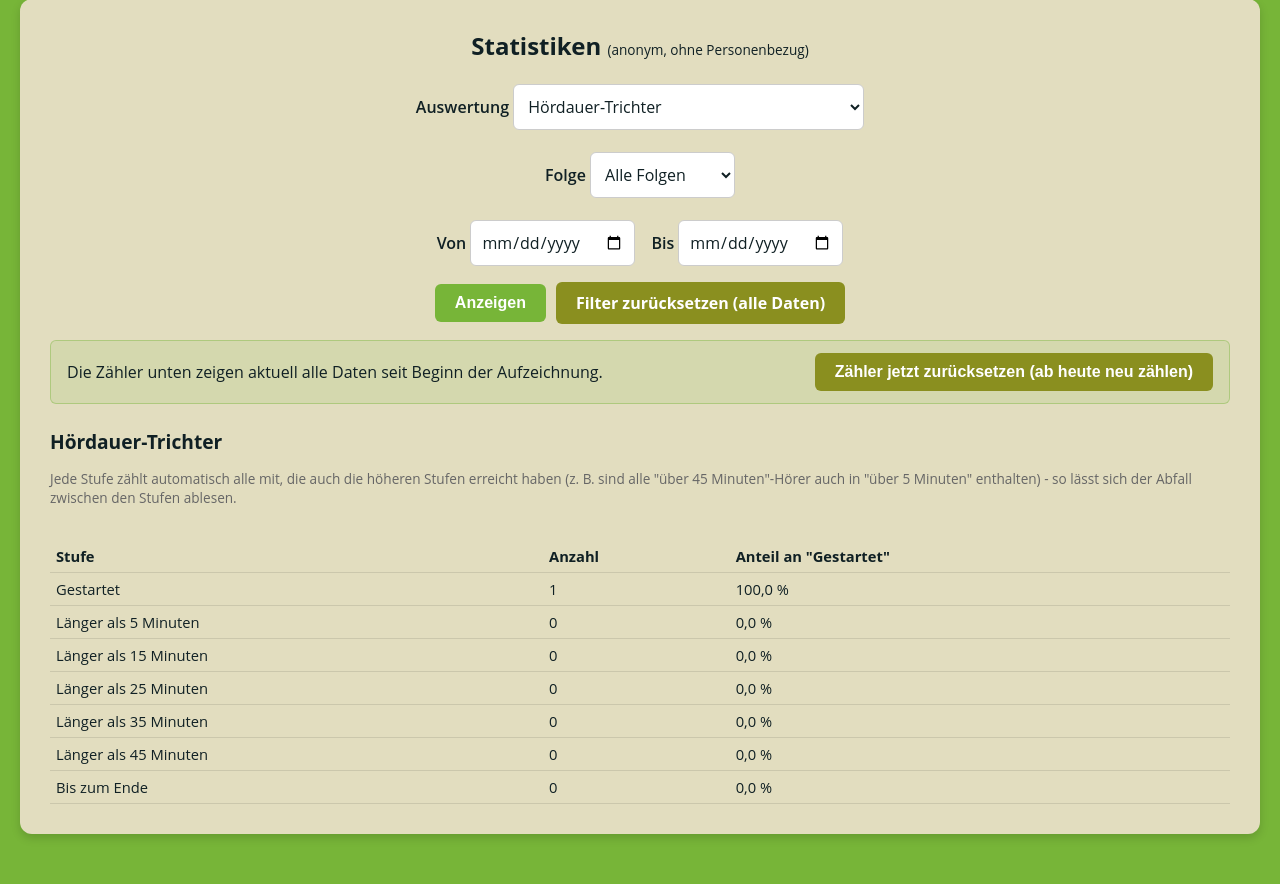
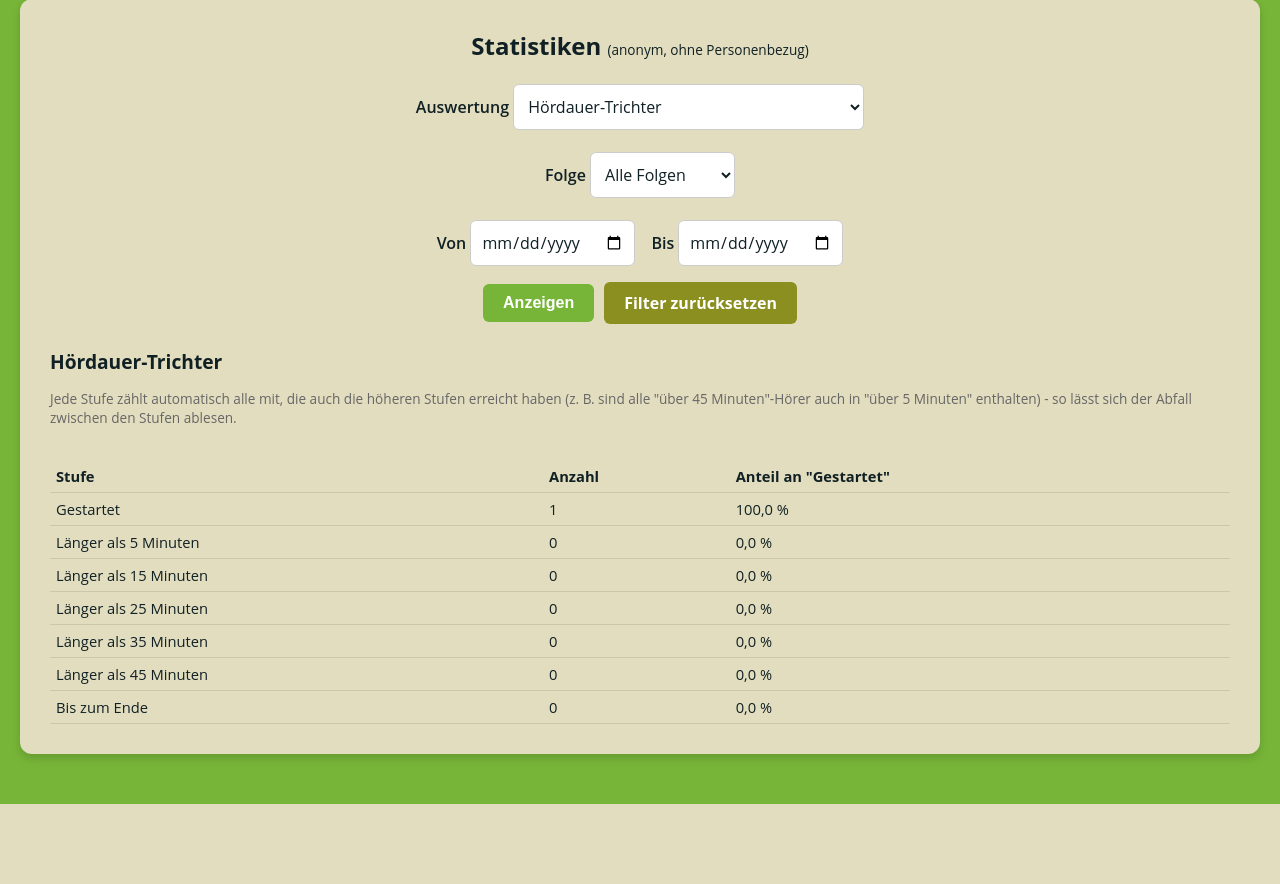
Before and after one commit to Suedsalat/suedsalat-app, a PHP site: page /admin/statistics.php in a window 1280 px wide. Shown: the part 548-1432 px from the top of the page. After the commit the page ends 1352 px from the top, so only its background shows below. Run offline with PHP 8.4, Linux system fonts and the light colour scheme; the visitor is signed in with stand-in values (Sample User, id 1); tables that the repository leaves empty or names only in its code hold one stand-in row (values such as "Sample post"); some libraries are stand-ins or nearby versions.

Commit message:
Revert "Statistiken: Zähler-Reset für die Testphase (Statistik-Startdatum)"
This reverts commit c87b086499791d95b5540dbb999fb09499831aeb.

```diff
--- a/03-Backend/admin/assets/admin.css
+++ b/03-Backend/admin/assets/admin.css
@@ -63,23 +63,6 @@ nav.admin-nav a:hover { background: var(--color-primary-hover); }
   box-shadow: 0 4px 10px rgba(0, 0, 0, 0.15);
 }
 .content-box { max-width: 1600px; }
-
-.stats-baseline-box {
-  display: flex;
-  align-items: center;
-  gap: 16px;
-  flex-wrap: wrap;
-  background: rgba(119, 181, 56, 0.12);
-  border: 1px solid rgba(119, 181, 56, 0.4);
-  border-radius: var(--radius-input);
-  padding: 12px 16px;
-  margin: 16px 0 24px;
-}
-.stats-baseline-box p {
-  margin: 0;
-  flex: 1;
-  min-width: 240px;
-}
 
 h1 { font-size: 1.5rem; margin-top: 0; text-align: center; }
 .content-box h2 { font-size: 1.2rem; margin: 24px 0 8px; }
@@ -323,7 +306,6 @@ tr[id]:target { outline: 3px solid var(--color-primary); outline-offset: -3px; }
   .richtext-editor { background: #2a2a2a; color: #eee; border-color: #444; }
   .richtext-toolbar button { background: #333; color: #eee; border-color: #444; }
   .richtext-toolbar button:hover { background: #3d3d3d; }
-  .stats-baseline-box { background: rgba(119, 181, 56, 0.18); border-color: rgba(119, 181, 56, 0.5); }
   th, td { border-color: #333; }
   .feedback-list li { background: rgba(255, 255, 255, 0.07); }
   tr.is-done { background: rgba(255, 255, 255, 0.06); }
--- a/03-Backend/admin/statistics.php
+++ b/03-Backend/admin/statistics.php
@@ -12,25 +12,6 @@ $pdo = Database::connection();
 $currentAdminRole = $pdo->prepare('SELECT role FROM admins WHERE id = :id');
 $currentAdminRole->execute([':id' => $adminId]);
 $isOwner = $currentAdminRole->fetchColumn() === 'owner';
-
-// "Zaehler zuruecksetzen"/"Zaehler wieder anzeigen ab Anfang" - setzt/loescht
-// ein Startdatum, ab dem die Statistiken unten standardmaessig zaehlen (siehe
-// $statsBaseline weiter unten). Die Rohdaten bleiben dabei unangetastet, es
-// wird nur der Standard-Filter verschoben - z.B. um die eigene Nutzung
-// waehrend der Google-Play-Testphase aus den "echten" Zahlen rauszurechnen.
-if ($_SERVER['REQUEST_METHOD'] === 'POST' && isset($_POST['baseline_action'])) {
-    if ($_POST['baseline_action'] === 'reset_to_today') {
-        set_app_setting($pdo, 'stats_baseline_date', date('Y-m-d'));
-    } elseif ($_POST['baseline_action'] === 'clear') {
-        set_app_setting($pdo, 'stats_baseline_date', '');
-    }
-    header('Location: ' . BASE_PATH . '/admin/statistics.php');
-    exit;
-}
-$statsBaseline = get_app_setting($pdo, 'stats_baseline_date');
-if ($statsBaseline === '') {
-    $statsBaseline = null;
-}
 
 // Alle Folgen fuer den Filter-Dropdown, neueste zuerst.
 $allEpisodes = $pdo->query('SELECT guid, title, pub_date FROM episodes_cache ORDER BY pub_date DESC')->fetchAll();
@@ -62,15 +43,6 @@ if ($dateFrom !== '' && !preg_match('/^\d{4}-\d{2}-\d{2}$/', $dateFrom)) {
 }
 if ($dateTo !== '' && !preg_match('/^\d{4}-\d{2}-\d{2}$/', $dateTo)) {
     $dateTo = '';
-}
-
-// Ohne explizit gesetztes "Von"-Datum in der URL (auch beim Wechseln
-// zwischen den Ansichten oben, die nur "view" in der URL tragen) greift das
-// Statistik-Startdatum als Standard - so zeigen alle Ansichten automatisch
-// "seit dem Reset". Nur ein bewusst leer abgeschicktes Filterformular
-// ("von Anfang an anzeigen", $_GET['from'] === '') überschreibt das wieder.
-if (!isset($_GET['from']) && $statsBaseline !== null) {
-    $dateFrom = $statsBaseline;
 }
 
 // Baut ein "AND day BETWEEN ... AND ..."-Fragment + zugehoerige Parameter,
@@ -303,25 +275,9 @@ $episodeShortLabel = static function (string $title): string {
         </div>
         <div class="button-row">
             <button type="submit">Anzeigen</button>
-            <a class="button button-secondary" style="margin-bottom:0;" href="<?= BASE_PATH ?>/admin/statistics.php?from=">Filter zurücksetzen (alle Daten)</a>
+            <a class="button button-secondary" style="margin-bottom:0;" href="<?= BASE_PATH ?>/admin/statistics.php">Filter zurücksetzen</a>
         </div>
     </form>
-
-    <div class="stats-baseline-box">
-        <?php if ($statsBaseline !== null): ?>
-            <p>Die Zähler unten zeigen standardmäßig nur Daten <strong>ab dem <?= htmlspecialchars(date('d.m.Y', strtotime($statsBaseline)), ENT_QUOTES) ?></strong> (z.B. um die eigene Nutzung während der Testphase aus den Zahlen rauszurechnen). Die älteren Daten sind nicht gelöscht, nur ausgeblendet — über "Filter zurücksetzen (alle Daten)" oben siehst du wieder alles.</p>
-            <form method="post" style="display:inline;">
-                <input type="hidden" name="baseline_action" value="clear">
-                <button type="submit" class="button-secondary" style="margin-bottom:0;">Startdatum wieder entfernen</button>
-            </form>
-        <?php else: ?>
-            <p>Die Zähler unten zeigen aktuell alle Daten seit Beginn der Aufzeichnung.</p>
-            <form method="post" style="display:inline;">
-                <input type="hidden" name="baseline_action" value="reset_to_today">
-                <button type="submit" class="button-secondary" style="margin-bottom:0;">Zähler jetzt zurücksetzen (ab heute neu zählen)</button>
-            </form>
-        <?php endif; ?>
-    </div>
 
     <?php if ($view === 'funnel'): ?>
         <h2>Hördauer-Trichter</h2>
--- a/03-Backend/config/config.php
+++ b/03-Backend/config/config.php
@@ -121,25 +121,3 @@ function verify_admin_password(\PDO $pdo, int $adminId, string $password): bool
     $hash = $stmt->fetchColumn();
     return $hash !== false && password_verify($password, $hash);
 }
-
-// Kleine Key-Value-Ablage (Tabelle app_settings) fuer admin-weite Einstellungen,
-// die keinen eigenen Ort haben - aktuell nur genutzt fuer "stats_baseline_date"
-// (siehe admin/statistics.php/dashboard.php: Wiedergabe-/Nutzungszaehler blenden
-// alles vor diesem Datum standardmaessig aus, z.B. um die eigene Testphasen-Nutzung
-// aus den "echten" Hoererzahlen rauszurechnen, ohne die Rohdaten zu loeschen).
-function get_app_setting(\PDO $pdo, string $key): ?string
-{
-    $stmt = $pdo->prepare('SELECT setting_value FROM app_settings WHERE setting_key = :key');
-    $stmt->execute([':key' => $key]);
-    $value = $stmt->fetchColumn();
-    return $value === false ? null : $value;
-}
-
-function set_app_setting(\PDO $pdo, string $key, string $value): void
-{
-    $stmt = $pdo->prepare(
-        'INSERT INTO app_settings (setting_key, setting_value) VALUES (:key, :value)
-         ON DUPLICATE KEY UPDATE setting_value = VALUES(setting_value)'
-    );
-    $stmt->execute([':key' => $key, ':value' => $value]);
-}
```
Also changed, not shown: 03-Backend/admin/dashboard.php (+7 -28 lines), 03-Backend/sql/_add-app-settings-once.php (deleted, +0 -37 lines).
